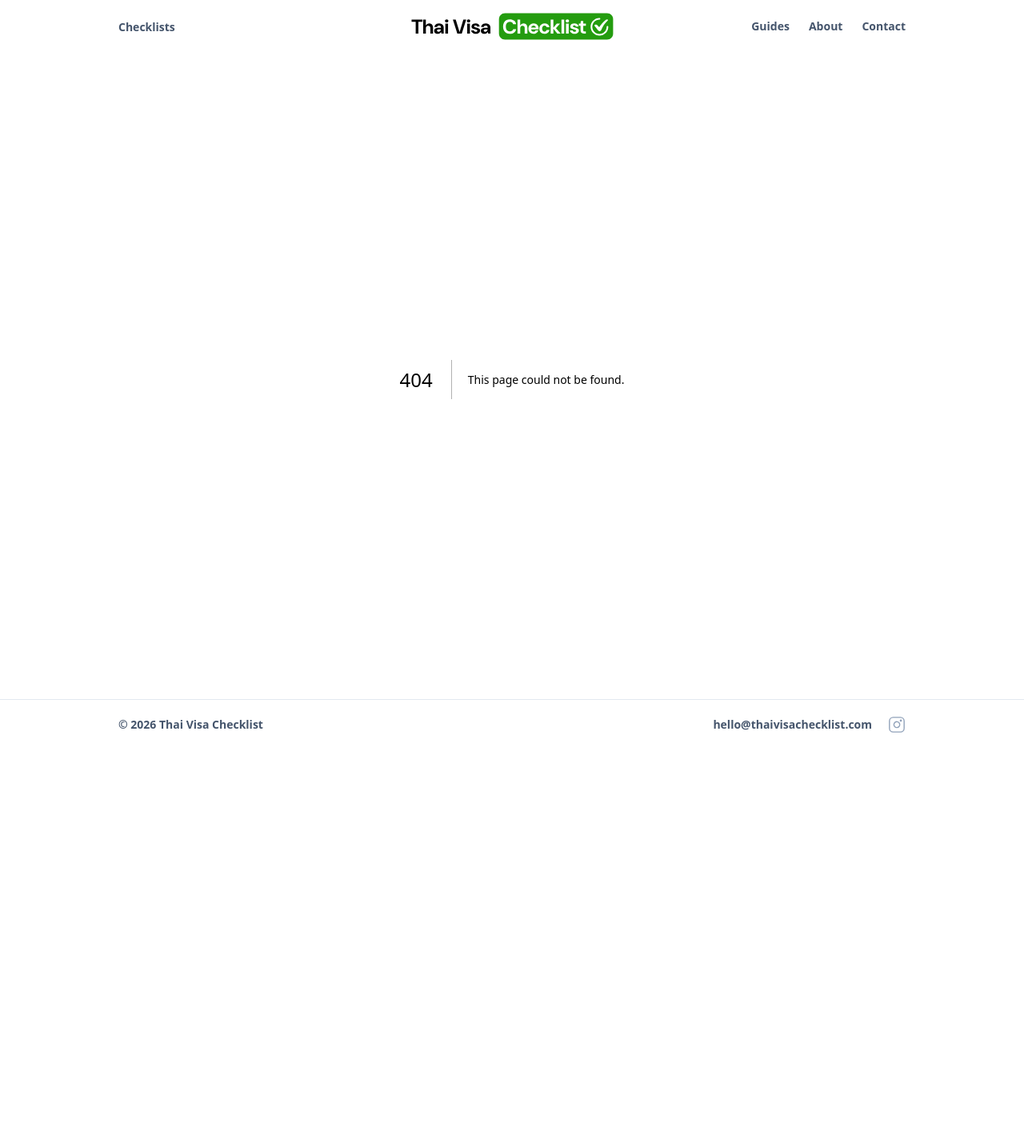
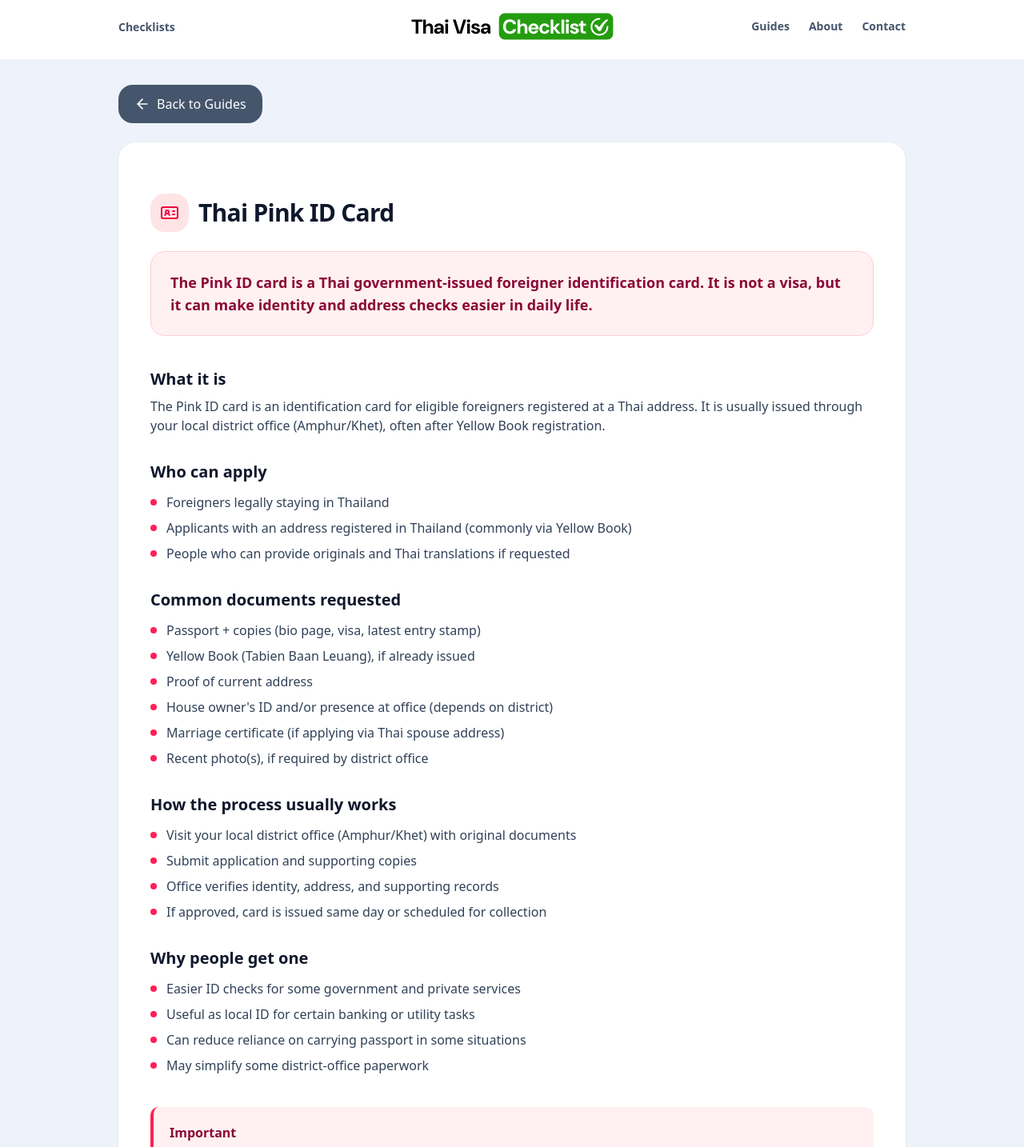
Before and after one commit to richardwskinner/thai-visa-checklist, a Next.js app: page /guides/pink-id-card in a window 1280 px wide. Before the commit this address had no page. Shown: the top 1434 px of the page at 80% size. Before the commit the page ends 937 px from the top, so only its background shows below. Built offline with nearby package versions, Linux system fonts and the light colour scheme.

Commit message:
yellow book and pink id

```diff
--- a/app/guides/page.tsx
+++ b/app/guides/page.tsx
@@ -8,6 +8,7 @@ import {
   Globe,
   Sun,
   Home,
+  IdCard,
 } from "lucide-react";
 import type { Metadata } from "next";
 
@@ -81,6 +82,15 @@ const guides = [
     color: "bg-amber-100",
     iconColor: "text-amber-600",
   },
+  {
+    title: "Thai Pink ID Card",
+    description:
+      "What it is, who can apply, and how to get one from your local district office.",
+    href: "/guides/pink-id-card",
+    icon: IdCard,
+    color: "bg-rose-100",
+    iconColor: "text-rose-600",
+  },
 ];
 
 export default function GuidesPage() {
--- /dev/null
+++ b/app/guides/pink-id-card/page.tsx
@@ -0,0 +1,142 @@
+import Link from "next/link";
+import { Card, CardContent } from "@/components/ui/card";
+import { Separator } from "@/components/ui/separator";
+import { ArrowLeft, IdCard } from "lucide-react";
+import type { Metadata } from "next";
+
+export const metadata: Metadata = {
+  title: "What Is a Thai Pink ID Card and How to Get One?",
+  description:
+    "A practical guide to Thailand's Pink ID card for foreigners: what it is, who can apply, required documents, process, and common issues.",
+};
+
+export default function PinkIdCardPage() {
+  return (
+    <div className="min-h-screen bg-[#eef3fb]">
+      <div className="mx-auto w-full max-w-5xl px-5">
+        <div className="pt-8">
+          <Link
+            href="/guides"
+            className="inline-flex items-center gap-2 rounded-2xl bg-slate-600 px-5 py-3 text-base font-medium text-white transition hover:bg-slate-700"
+          >
+            <ArrowLeft className="h-5 w-5" /> Back to Guides
+          </Link>
+        </div>
+
+        <Card className="mt-6 rounded-3xl border-0 bg-white shadow-sm">
+          <CardContent className="p-10">
+            <div className="flex items-center gap-3">
+              <div className="flex h-12 w-12 items-center justify-center rounded-2xl bg-rose-100">
+                <IdCard className="h-6 w-6 text-rose-600" />
+              </div>
+              <h1 className="text-3xl font-extrabold tracking-tight text-slate-900">
+                Thai Pink ID Card
+              </h1>
+            </div>
+
+            <div className="mt-6 rounded-2xl border border-rose-200 bg-rose-50 p-6">
+              <p className="text-lg font-semibold text-rose-900">
+                The Pink ID card is a Thai government-issued foreigner identification card. It is not a visa, but
+                it can make identity and address checks easier in daily life.
+              </p>
+            </div>
+
+            <div className="mt-10 space-y-8">
+              <section>
+                <h2 className="text-xl font-extrabold text-slate-900">What it is</h2>
+                <p className="mt-2 text-slate-700">
+                  The Pink ID card is an identification card for eligible foreigners registered at a Thai address.
+                  It is usually issued through your local district office (Amphur/Khet), often after Yellow Book
+                  registration.
+                </p>
+              </section>
+
+              <section>
+                <h2 className="text-xl font-extrabold text-slate-900">Who can apply</h2>
+                <div className="mt-3 grid gap-2">
+                  {[
+                    "Foreigners legally staying in Thailand",
+                    "Applicants with an address registered in Thailand (commonly via Yellow Book)",
+                    "People who can provide originals and Thai translations if requested",
+                  ].map((item) => (
+                    <div key={item} className="flex items-center gap-3 text-slate-700">
+                      <div className="h-2 w-2 shrink-0 rounded-full bg-rose-500" />
+                      <span>{item}</span>
+                    </div>
+                  ))}
+                </div>
+              </section>
+
+              <section>
+                <h2 className="text-xl font-extrabold text-slate-900">Common documents requested</h2>
+                <div className="mt-3 grid gap-2">
+                  {[
+                    "Passport + copies (bio page, visa, latest entry stamp)",
+                    "Yellow Book (Tabien Baan Leuang), if already issued",
+                    "Proof of current address",
+                    "House owner's ID and/or presence at office (depends on district)",
+                    "Marriage certificate (if applying via Thai spouse address)",
+                    "Recent photo(s), if required by district office",
+                  ].map((item) => (
+                    <div key={item} className="flex items-center gap-3 text-slate-700">
+                      <div className="h-2 w-2 shrink-0 rounded-full bg-rose-500" />
+                      <span>{item}</span>
+                    </div>
+                  ))}
+                </div>
+              </section>
+
+              <section>
+                <h2 className="text-xl font-extrabold text-slate-900">How the process usually works</h2>
+                <div className="mt-3 grid gap-2">
+                  {[
+                    "Visit your local district office (Amphur/Khet) with original documents",
+                    "Submit application and supporting copies",
+                    "Office verifies identity, address, and supporting records",
+                    "If approved, card is issued same day or scheduled for collection",
+                  ].map((item) => (
+                    <div key={item} className="flex items-center gap-3 text-slate-700">
+                      <div className="h-2 w-2 shrink-0 rounded-full bg-rose-500" />
+                      <span>{item}</span>
+                    </div>
+                  ))}
+                </div>
+              </section>
+
+              <section>
+                <h2 className="text-xl font-extrabold text-slate-900">Why people get one</h2>
+                <div className="mt-3 grid gap-2">
+                  {[
+                    "Easier ID checks for some government and private services",
+                    "Useful as local ID for certain banking or utility tasks",
+                    "Can reduce reliance on carrying passport in some situations",
+                    "May simplify some district-office paperwork",
+                  ].map((item) => (
+                    <div key={item} className="flex items-center gap-3 text-slate-700">
+                      <div className="h-2 w-2 shrink-0 rounded-full bg-rose-500" />
+                      <span>{item}</span>
+                    </div>
+                  ))}
+                </div>
+              </section>
+            </div>
+
+            <div className="mt-10 rounded-lg border-l-4 border-rose-500 bg-rose-50 p-5">
+              <div className="font-bold text-rose-900">Important</div>
+              <div className="mt-2 space-y-1 text-sm text-rose-900">
+                <p>Requirements vary by district office and can change without notice.</p>
+                <p>Some offices require a Yellow Book first before issuing a Pink ID card.</p>
+                <p>Always call your local Amphur/Khet in advance and confirm their exact checklist.</p>
+              </div>
+            </div>
+          </CardContent>
+        </Card>
+
+        <div className="py-8 text-xs text-slate-500">
+          <Separator className="mb-4" />
+          Information is provided for guidance only. Always confirm requirements with your local district office.
+        </div>
+      </div>
+    </div>
+  );
+}
--- a/app/guides/yellow-book/page.tsx
+++ b/app/guides/yellow-book/page.tsx
@@ -46,12 +46,10 @@ export default function YellowBookPage() {
                 <h2 className="text-xl font-extrabold text-slate-900">What it is</h2>
                 <p className="mt-2 text-slate-700">
                   The Yellow Book (Tabien Baan) records that a foreigner lives at a specific Thai address.
-                  It is issued by the local district office (Amphur/Khet).
-                </p>
-                <p className="mt-2 text-slate-700">
-                  It does not replace your passport, visa status, 90-day reporting, or visa extensions.
+                  It is issued by the local district office (Amphur/Khet). It does not replace your passport, visa status, 90-day reporting, or visa extensions.
                   It also does not grant residency rights.
                 </p>
+
               </section>
 
               <section>
@@ -100,7 +98,7 @@ export default function YellowBookPage() {
                     "Visit your local district office (Amphur/Khet) with original documents",
                     "Submit the application and supporting copies",
                     "The office verifies your address and eligibility and may request additional documents",
-                    "If approved, the Yellow Book is issued the same day or scheduled for collection",
+                    "If approved, the Yellow Book can be issued the same day or scheduled for collection",
                   ].map((item) => (
                     <div key={item} className="flex items-center gap-3 text-slate-700">
                       <div className="h-2 w-2 shrink-0 rounded-full bg-amber-500" />
@@ -108,6 +106,9 @@ export default function YellowBookPage() {
                     </div>
                   ))}
                 </div>
+                <p className="mt-3 text-slate-700">
+                  Processing time varies depending on the district office.
+                </p>
               </section>
 
               <section>
```
